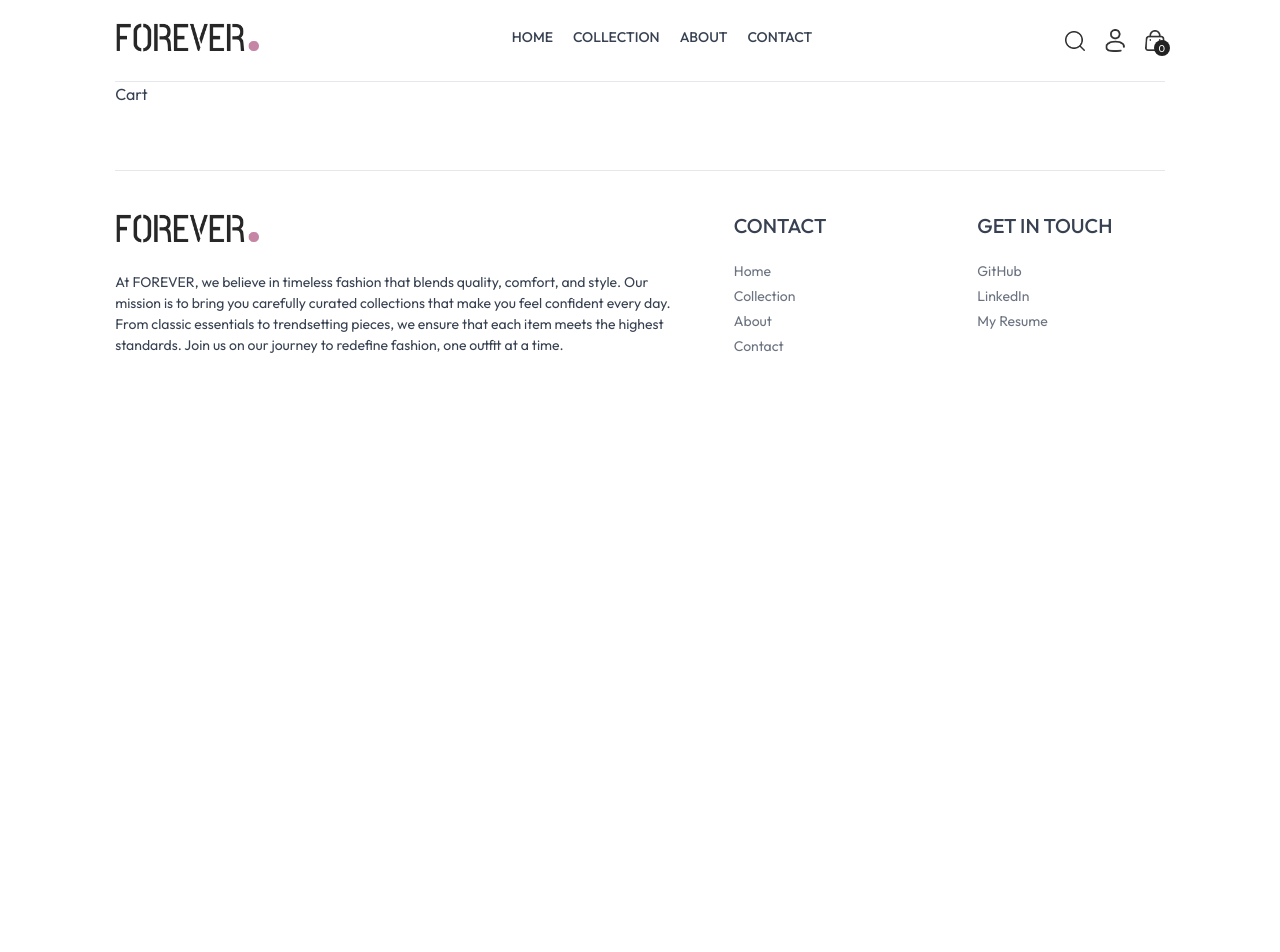
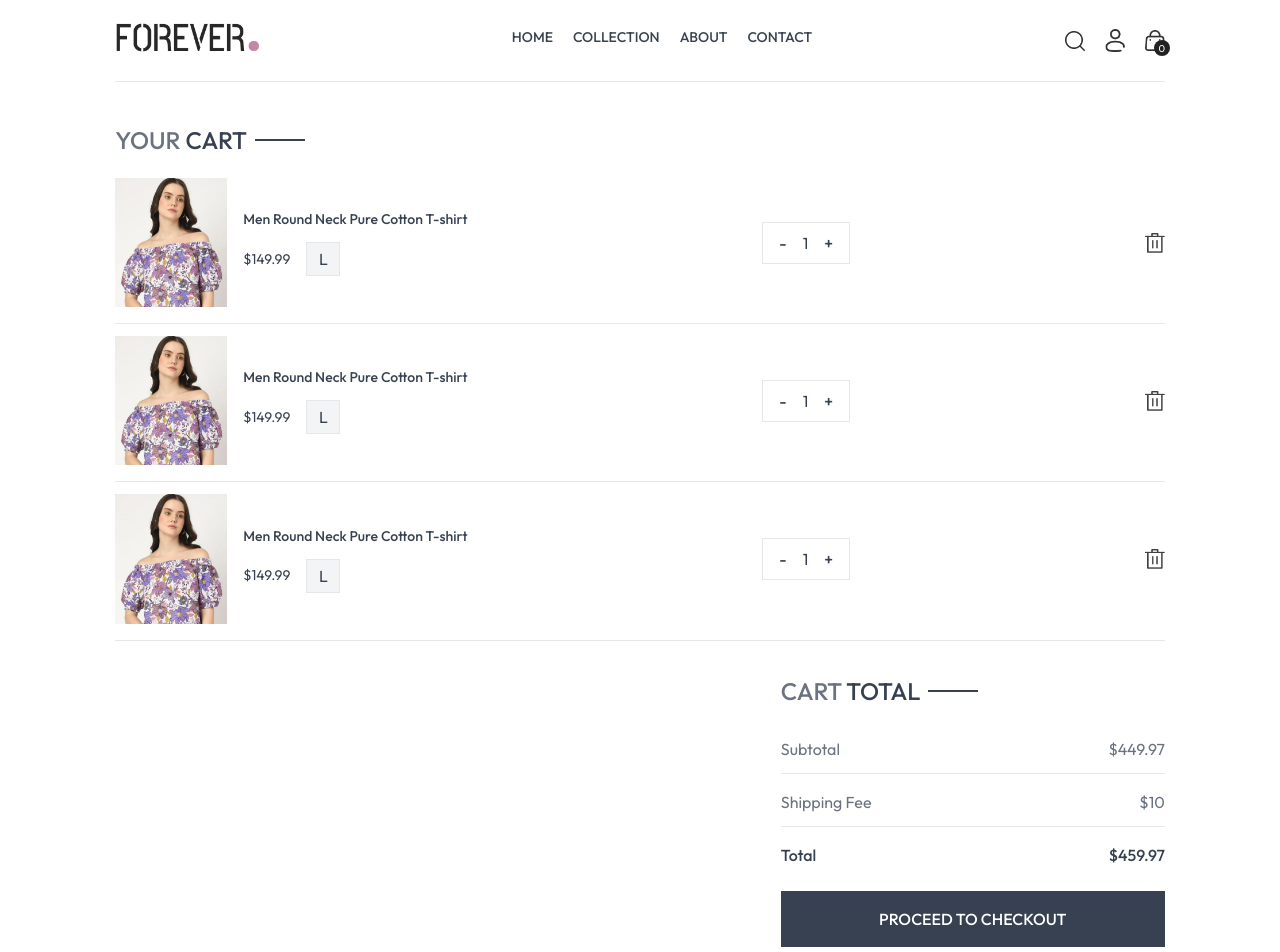
Before and after one commit to hmbaodev/ecommerce, a React (Vite) app: page /cart in a window 1280 px wide. Shown: the top 952 px of the page. Before the commit the page ends 800 px from the top, so only its background shows below. Built offline with nearby package versions, Linux system fonts and the light colour scheme.

Commit message:
feat(cart page): completed cart page design

```diff
--- /dev/null
+++ b/src/components/CartItem.tsx
@@ -0,0 +1,57 @@
+import clsx from "clsx";
+import { useState } from "react";
+
+const CartItem = () => {
+  const [quantity, setQuantity] = useState(1);
+
+  return (
+    <div className="flex items-center justify-between border-b border-white-100 pb-4">
+      <div className="flex items-center gap-2 md:gap-4">
+        <img src="/p_img1.png" alt="" className="w-20 object-cover md:w-28" />
+        <div className="flex flex-col gap-3">
+          <p className="text-14-primary-medium md:text-16-primary-medium">
+            Men Round Neck Pure Cotton T-shirt
+          </p>
+          <div className="flex items-center gap-4">
+            <span className="text-14-primary-normal md:text-16-primary-normal">
+              $149.99
+            </span>
+            <span className="text-16-primary-normal md:text-16-primary-normal border-white-100 flex size-6 md:size-8 cursor-pointer items-center justify-center border bg-gray-100 p-4 uppercase">
+              L
+            </span>
+          </div>
+        </div>
+      </div>
+      <div className="border-white-100 flex items-center gap-4 border px-2 md:px-4 md:py-2">
+        <button
+          className={clsx(
+            "text-16-primary-medium",
+            quantity === 0 && "disabled",
+          )}
+          onClick={() => {
+            // TODO: If quantity is 0, remove item
+            if (quantity > 1) {
+              setQuantity(quantity - 1);
+            }
+          }}
+        >
+          -
+        </button>
+        <span>{quantity}</span>
+        <button
+          className="text-16-primary-medium"
+          onClick={() => setQuantity(quantity + 1)}
+        >
+          +
+        </button>
+      </div>
+      <button onClick={() => {
+        // TODO: Remove item
+      }}>
+        <img src="/bin_icon.png" alt="remove" className="w-5" />
+      </button>
+    </div>
+  );
+};
+
+export default CartItem;
--- a/src/components/index.ts
+++ b/src/components/index.ts
@@ -4,5 +4,14 @@ import Footer from "./Footer";
 import Hero from "./Hero";
 import ProductCard from "./ProductCard";
 import ProductCarousel from "./ProductCarousel";
+import CartItem from "./CartItem";
 
-export { Header, Newsletter, Footer, Hero, ProductCard, ProductCarousel };
+export {
+  Header,
+  Newsletter,
+  Footer,
+  Hero,
+  ProductCard,
+  ProductCarousel,
+  CartItem,
+};
--- a/src/routes/Cart.tsx
+++ b/src/routes/Cart.tsx
@@ -1,7 +1,46 @@
+import { CartItem } from "../components";
+
 const Cart = () => {
   return (
-    <div>Cart</div>
-  )
-}
+    <div className="section-vertical__padding">
+      <div className="text__dash-container">
+        <h1 className="sub__heading">
+          <span className="sub__heading-gray">Your</span>{" "}
+          <span className="sub__heading-primary">Cart</span>
+        </h1>
+        <hr className="text__dash-dash" />
+      </div>
+      <div className="my-5 flex flex-col gap-2 md:gap-3">
+        <CartItem />
+        <CartItem />
+        <CartItem />
+        <div className="mt-5 flex justify-end">
+          <div className="w-full md:w-96 flex flex-col gap-2 md:gap-3">
+            <div className="text__dash-container">
+              <h1 className="sub__heading">
+                <span className="sub__heading-gray">cart</span>{" "}
+                <span className="sub__heading-primary">total</span>
+              </h1>
+              <hr className="text__dash-dash" />
+            </div>
+            <div className="flex items-center justify-between border-white-100 pt-4">
+              <p className="text-16-gray-normal">Subtotal</p>
+              <p className="text-16-gray-normal">$449.97</p>
+            </div>
+            <div className="flex items-center justify-between border-t border-white-100 pt-4">
+              <p className="text-16-gray-normal">Shipping Fee</p>
+              <p className="text-16-gray-normal">$10</p>
+            </div>
+            <div className="flex items-center justify-between border-t border-white-100 pt-4">
+              <p className="text-16-primary-medium">Total</p>
+              <p className="text-16-primary-medium">$459.97</p>
+            </div>
+            <button className="filled__button mt-3">proceed to checkout</button>
+          </div>
+        </div>
+      </div>
+    </div>
+  );
+};
 
-export default Cart
+export default Cart;
--- a/src/routes/ProductDetail.tsx
+++ b/src/routes/ProductDetail.tsx
@@ -7,10 +7,11 @@ import { products } from "../constants/products";
 import { ProductCarousel } from "../components";
 
 const ProductDetail = () => {
-  const scrollRef = useRef<HTMLDivElement | null>(null);
   const [mainImage, setMainImage] = useState<string>(imageSources[0]);
   const [selectedSize, setSelectedSize] = useState<string>("");
   const [selectedTab, setSelectedTab] = useState<"description" | "review">("description");
+  const scrollRef = useRef<HTMLDivElement | null>(null);
+
   const NUM_OF_RELATED_PRODUCTS = 4;
 
   const scroll = (direction: string) => {
```
Also changed, not shown: src/main.tsx (+8 -8 lines).
